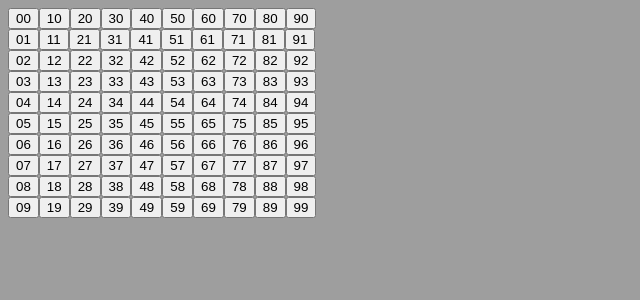
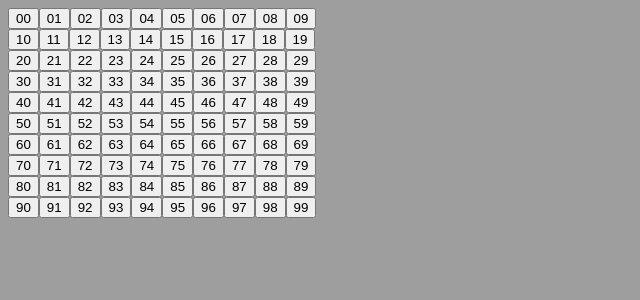
Before and after one commit to ByteWither/minesweeper, a React app: page / in a window 1280 px wide. Shown: the top 300 px of the page, without its empty margins (0-640 px from the left). Built offline with nearby package versions, Linux system fonts and the light colour scheme.

Commit message:
refactor(board): refactor all board

```diff
--- a/src/App/Board.tsx
+++ b/src/App/Board.tsx
@@ -1,39 +1,87 @@
-import React, { useState } from "react"
-import { Field } from "./Field"
+import React from "react"
+import { Field, States } from "./Field"
 
-// function setBomb() {}
+const ROWS = 10
+const CELLS = 10
+
+type boardItem = {
+    isMine: boolean
+    minesAround: number
+    flagged: boolean
+    opened: boolean
+}
+type board = Array<Array<boardItem>>
 
 export function Board() {
-    const [generateBoards, setGenerateBoards] = useState(0)
+    // const [firstStep, setFirstStep] = React.useState<boolean>(true)
 
-    function boardRow(i: number) {
-        // const [cords, setCords] = useState({ x: 0, y: 0 })
-        const fields = []
-        for (let j: number = 0; j < 10; j++) {
-            fields.push(<Field key={j.toString()} x={j} y={i}></Field>)
+    const [userBoard, setUserBoard] = React.useState<board>([])
+
+    const boardFill = () => {
+        const board: board = []
+        for (let r = 0; r < ROWS; r++) {
+            const rows: Array<boardItem> = []
+            for (let c = 0; c < CELLS; c++) {
+                rows.push({
+                    isMine: false,
+                    minesAround: 5,
+                    flagged: false,
+                    opened: false,
+                })
+            }
+            board.push(rows)
         }
-        return fields
+        // console.log(board)
+        setUserBoard(board)
     }
 
-    function fields() {
-        const rows = []
-        for (let i: number = 0; i < 10; i++) {
-            rows.push(<div className="board-row">{boardRow(i)}</div>)
-        }
-        return rows
+    React.useEffect(() => {
+        boardFill()
+    }, [])
+
+    const leftHandle = (x: number, y: number) => {
+        console.log(x, y)
     }
 
-    function generateBoard() {
-        console.log("Board generated!")
+    const rightHandle = (x: number, y: number) => {
+        setUserBoard((prevState) => {
+            prevState[x][y].flagged = !prevState[x][y].flagged
+            return [...prevState]
+        })
     }
 
-    if (generateBoards === 1) {
-        generateBoard()
+    const getActualState = (x: number, y: number): States => {
+        const field = userBoard[x][y]
+        if (field.flagged) {
+            return "flag"
+        }
+        return null
     }
 
+    // const generateBoard = () => {
+    //     console.log("Board generated!")
+    // }
+
+    // if (firstStep === true) {
+    //     generateBoard()
+    // }
+
     return (
-        <div onClick={() => setGenerateBoards(generateBoards + 1)} className="board">
-            {fields()}
+        <div className="board">
+            {userBoard.map((cells, rowIndex) => (
+                <div className="board-row" key={rowIndex}>
+                    {cells.map((_cell, cellIndex) => (
+                        <Field
+                            key={"" + cellIndex + rowIndex}
+                            x={rowIndex}
+                            y={cellIndex}
+                            state={getActualState(rowIndex, cellIndex)}
+                            leftClick={leftHandle}
+                            rightClick={rightHandle}
+                        />
+                    ))}
+                </div>
+            ))}
         </div>
     )
 }
```
